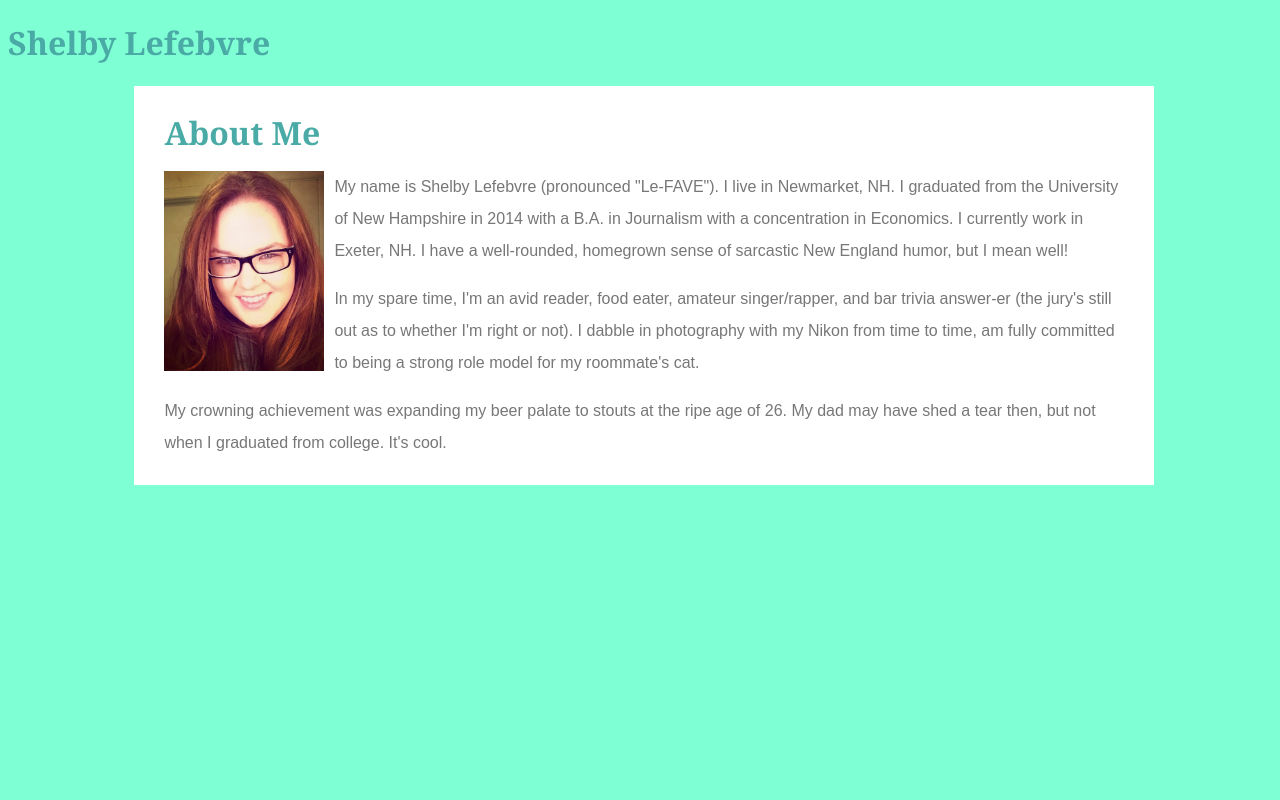
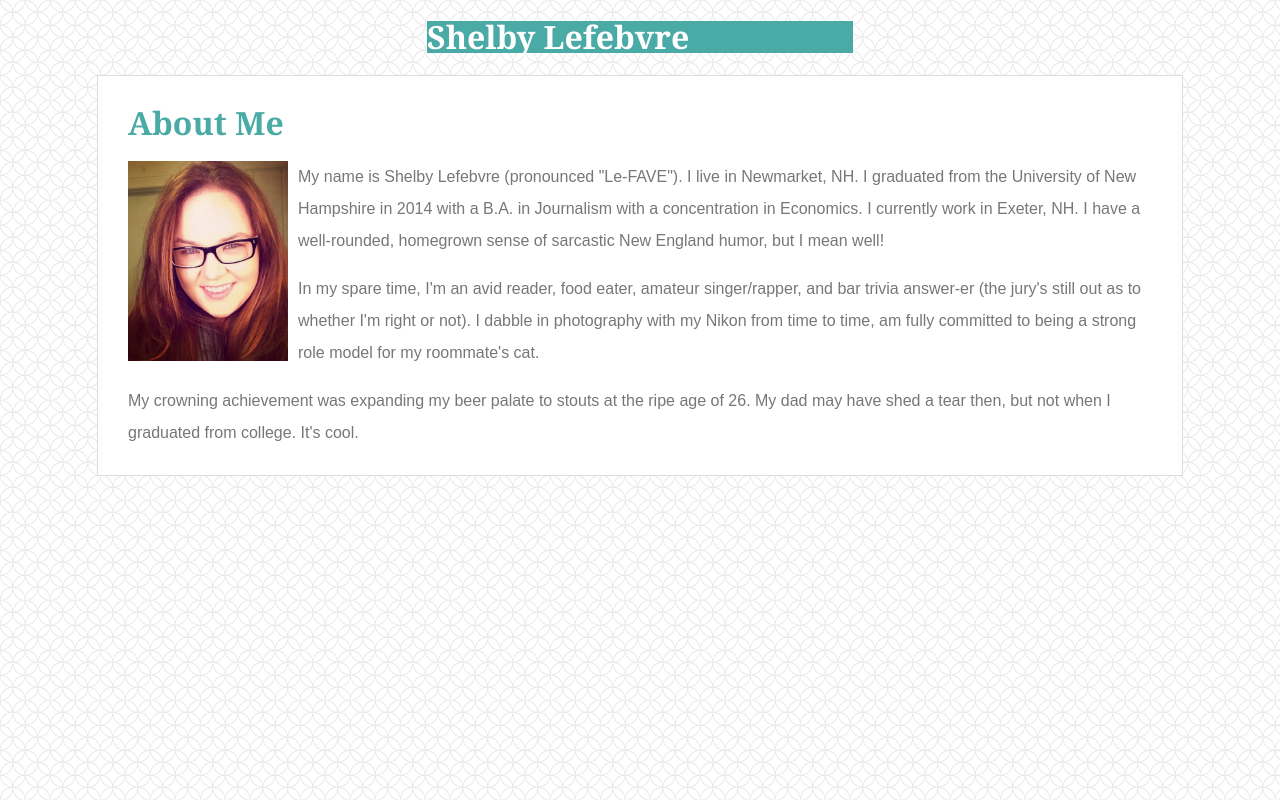
Before and after one commit to stlefebvre/Basic-Portfolio, a plain HTML site: page assets/css/index.html in a window 1280 px wide. Drawn offline with Linux system fonts and the light colour scheme; a script that the page names is missing.

Commit message:
added main content border, made further updates to CSS/HTML

```diff
--- a/assets/css/index.html
+++ b/assets/css/index.html
@@ -5,16 +5,18 @@
     <meta http-equiv="X-UA-Compatible" content="IE=edge">
     <title>About Me</title>
     <meta name="viewport" content="width=device-width, initial-scale=1">
+    <link rel="stylesheet" type="text/css" media = "screen" href="reset.css" />
     <link rel="stylesheet" type="text/css" media="screen" href="style.css" />
     <script src="main.js"></script>
 </head>
 <body>
-    <div class="NameHeader">
+    <!--Change header to be white and place name inside teal block-->
+    <header class="NameHeader">
         <h1>Shelby Lefebvre</h1>
-    </div>
+    </header>
 
     <div class="AboutMe">
-        <h1>About Me</h1>
+        <h1 class ="SubHeader">About Me</h1>
 
         <div>
             <img src="https://github.com/stlefebvre/Basic-Portfolio/blob/master/assets/images/ProfilePicture.jpg?raw=true" alt="Me" class="ProfilePicture">
--- a/assets/css/reset.css
+++ b/assets/css/reset.css
@@ -3,8 +3,8 @@
    License: none (public domain)
 */
 
-html, body, div, span, applet, object, iframe,
-h1, h2, h3, h4, h5, h6, p, blockquote, pre,
+/* removed p and h1 tags*/
+html, body, div, span, applet, object, iframe, h2, h3, h4, h5, h6, blockquote, pre,
 a, abbr, acronym, address, big, cite, code,
 del, dfn, em, img, ins, kbd, q, s, samp,
 small, strike, strong, sub, sup, tt, var,
--- a/assets/css/style.css
+++ b/assets/css/style.css
@@ -1,26 +1,39 @@
 body {
     font-family: Arial, Helvetica, sans-serif;
     color: #777777;
-    background-color: aquamarine;
-    /*change background to image, this is just for editing */
+    background-image: url("https://github.com/stlefebvre/Basic-Portfolio/blob/master/assets/images/Background/spiration%20light/spiration-light.png?raw=true");
 }
 
-h1 {
+/*Change Name to be a block within the header, which must have white background*/
+.NameHeader {
+    display: block;
+    font-family: Georgia, 'Times New Roman', Times, serif;
+    background-color: #4aaaa5;
+    color: white;
+    width: 33.3%;
+    margin: 0 auto;
+}
+
+.SubHeader {
     font-family: Georgia, 'Times New Roman', Times, serif;
     color: #4aaaa5;
 }
 
+/*Watch Student Bio video, use ruler tool listed in homework to measure length */
 .AboutMe {
-    width: 960px;
-    background-color: white;
+    border-style: solid;
+    border-color: #dddddd;
+    border-width: 1px;
+    width: 1024px;
+    margin: 0 auto;
+    background-color: #ffffff;
     line-height: 32px;
     padding-left: 30px;
     padding-bottom: 10px;
     padding-right: 30px;
     padding-top: 10px;
-    margin-left: 10%;
 }
-
+/*Find a way to line top of picture up with top of text*/
 .ProfilePicture {
     height: auto;
     width: auto;
```
Also changed, not shown: assets/css/contact.html (+4 -3 lines), assets/css/portfolio.html (+4 -3 lines).
